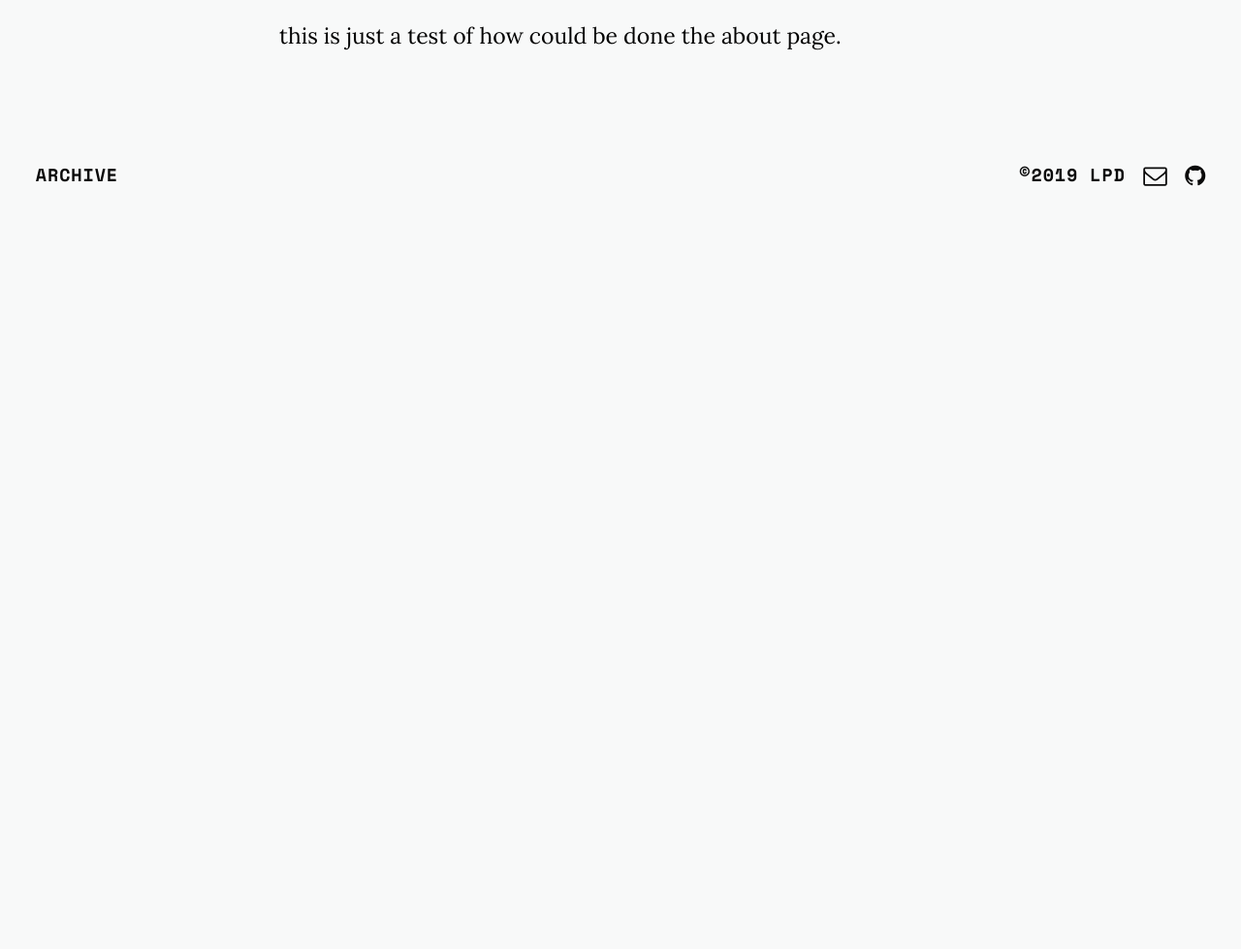
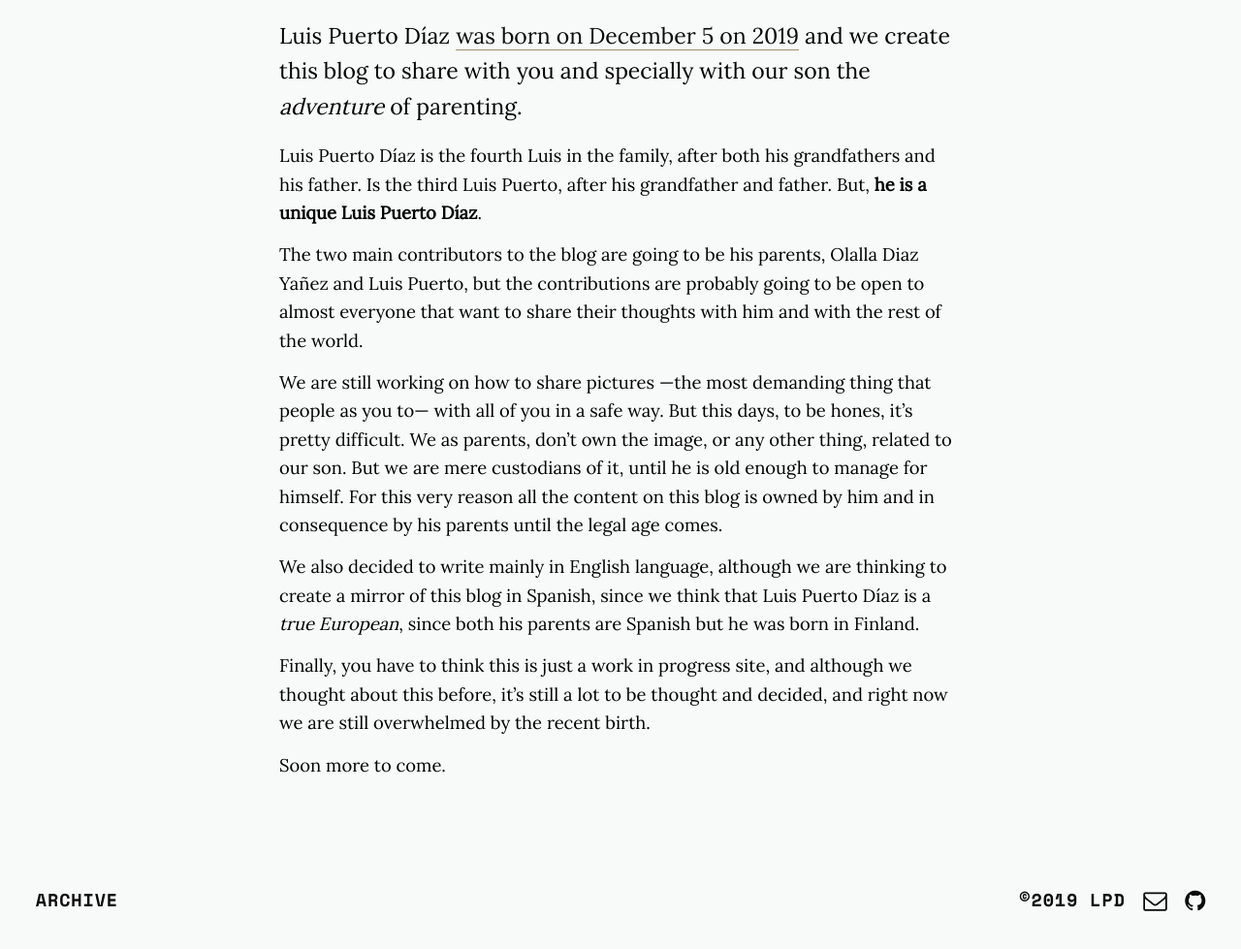
Before and after one commit to luispuerto/jr.luispuerto.net, a Jekyll site: the page built from _pages/about.md, in a window 1280 px wide and 1400 px high, scrolled down 280 px. Shown: the part 419-1398 px from the top of the window at 97% size. Built offline with Jekyll 4.4.1, drawn with Linux system fonts in a browser that asks for light colours; nearby versions of some CDN libraries; before the commit the page ends 931 px from its top, so only the background shows below that.

Commit message:
Add a decent about page

```diff
--- a/_pages/about.md
+++ b/_pages/about.md
@@ -9,4 +9,19 @@ image: https://i.imgur.com/UrurU7k.jpg
 image-sm: https://i.imgur.com/UrurU7k.jpg
 ---
 
-this is just a test of how could be done the about page.
+Luis Puerto Díaz [was born on December 5 on 2019][birth] and we create this blog to share with you and specially with our son the _adventure_ of parenting.
+
+Luis Puerto Díaz is the fourth Luis in the family, after both his grandfathers and his father. Is the third Luis Puerto, after his grandfather and father. But, **he is a unique Luis Puerto Díaz**.
+
+The two main contributors to the blog are going to be his parents, Olalla Diaz Yañez and Luis Puerto, but the contributions are probably going to be open to almost everyone that want to share their thoughts with him and with the rest of the world.
+
+We are still working on how to share pictures —the most demanding thing that people as you to— with all of you in a safe way. But this days, to be hones, it's pretty difficult. We as parents, don't own the image, or any other thing, related to our son. But we are mere custodians of it, until he is old enough to manage for himself. For this very reason all the content on this blog is owned by him and in consequence by his parents until the legal age comes.
+
+We also decided to write mainly in English language, although we are thinking to create a mirror of this blog in Spanish, since we think that Luis Puerto Díaz is a _true European_, since both his parents are Spanish but he was born in Finland.
+
+Finally, you have to think this is just a work in progress site, and although we thought about this before, it's still a lot to be thought and decided, and right now we are still overwhelmed by the recent birth.
+
+Soon more to come.
+
+
+[birth]: /2019/12/05/hello-world/
```
